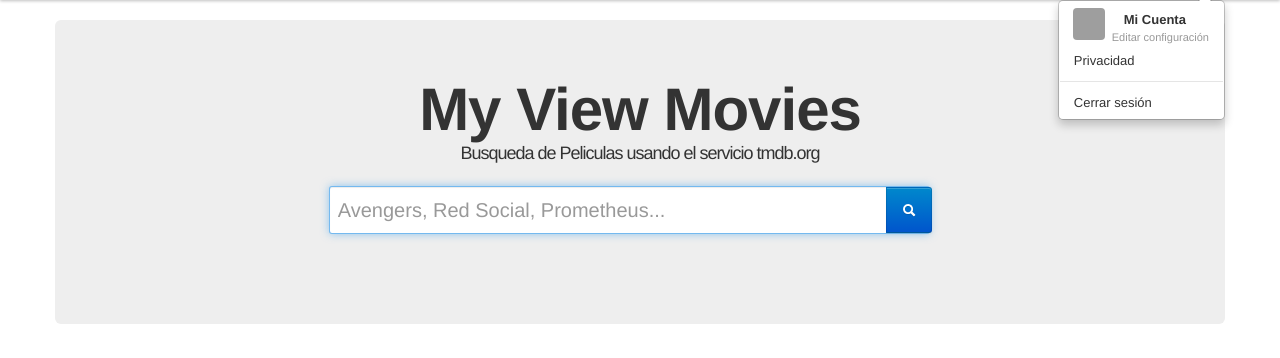
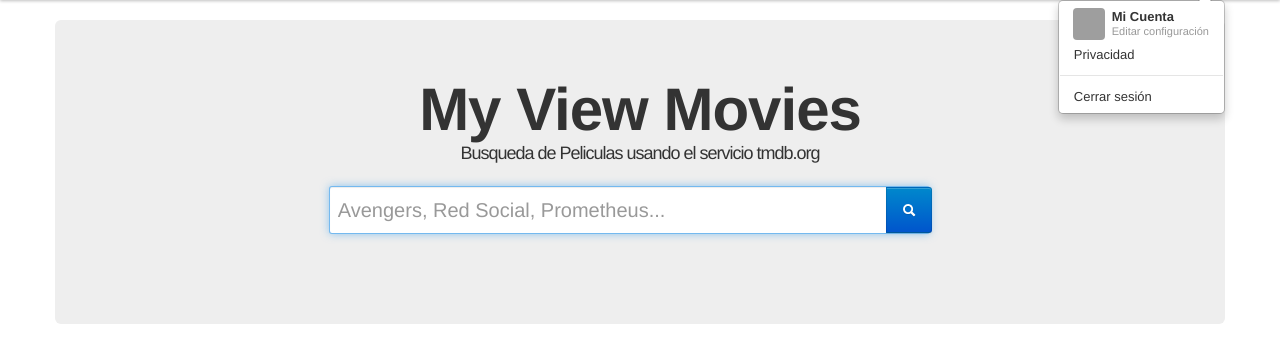
Before and after one commit to maoaiz/Prueba_Django, a Django app: page / in a window 1280 px wide, after a click on "sample". Shown: the part 40-398 px from the top of the page. Run offline with Django 3.2, Linux system fonts and the light colour scheme; the visitor is signed in with stand-in values (Sample User, id 1); some libraries are stand-ins or nearby versions; grey boxes are pictures that could not be loaded.

Commit message:
Reparado error css del menu desplegable

```diff
--- a/MyMovies/settings.py
+++ b/MyMovies/settings.py
@@ -4,7 +4,7 @@ DEBUG = True
 TEMPLATE_DEBUG = DEBUG
 PROJECT_PATH = os.path.realpath(os.path.dirname(__file__))
 ADMINS = (
-    # ('Your Name', 'your_email@example.com'),
+     ('Mauricio Aizaga', 'mauricioaizaga@gmail.com'),
 )
 
 MANAGERS = ADMINS
@@ -23,7 +23,7 @@ DATABASES = {
 #DATABASES = {
 #    'default': {
 #        'ENGINE': 'django.db.backends.mysql', # Add 'postgresql_psycopg2', 'mysql', 'sqlite3' or 'oracle'.
-#        'NAME': 'sintramu_django_test',                      # Or path to database file if using sqlite3.
+#        'NAME': 'sintramu_mymovies',                      # Or path to database file if using sqlite3.
 #        'USER': 'sintramu_django',                      # Not used with sqlite3.
 #        'PASSWORD': 'django',                  # Not used with sqlite3.
 #        'HOST': '',                      # Set to empty string for localhost. Not used with sqlite3.
--- a/static/css/style.css
+++ b/static/css/style.css
@@ -4,6 +4,9 @@
 }
 .b{
     border: solid thin #dadada;
+}
+.dropdown-menu li .next-li, .dropdown-menu li p{
+    margin: 3px 12px;
 }
 body{
     /*background-color:#dadada;*/
@@ -134,8 +137,9 @@ img.img50{
 }
 
 .fullname{
+    color: #333;
     font-weight: bold;
-    color: #333;
+    margin-left: 0px;
 }
 .color-fff{
     color:#fff;
@@ -146,9 +150,6 @@ img.img50{
     width: 80%;
 }
 
-.dropdown-menu li .next-li, .dropdown-menu li p{
-    margin: 3px 12px;
-}
 #btn-login{
     margin-right: 10px;
 }
--- a/static/js/plugins.js
+++ b/static/js/plugins.js
@@ -91,22 +91,16 @@ function search(e){
 }
 
 function main(){
-    //    var url = "http://sg.media-imdb.com/suggests/"+q0+"/"+q+".json";
-    //    var url2 = "http://www.imdb.com/xml/find?json=1&nr=1&nm=on&q="+q;
-    //    var url3 = "http://www.imdb.com/xml/find?xml=1&tt=1&nm=on&q="+q;
-    //    var url6="http://api.themoviedb.org/2.1/Movie.search/es-CO/xml/"+APIKEY+"/"+q;
-    //    var url7="http://api.themoviedb.org/2.1/Movie.search/es-CO/json/"+APIKEY+"/"+q;
-
     //--------<on submit when search>------------//
     $("#search-form").on("submit",search);
     //--------</on submit when search>------------//
 
-    //-------------------<letra blanca del perfil>-------------------------//
+    //-------------------<letra blanca del perfil on hover>-------------------------//
     $("ul.dropdown-menu li.current-user").hover(
-        function(e){$(".content-box p, .content-box small").addClass("color-fff")},
-        function(e){$(".content-box p, .content-box small").removeClass("color-fff")}
+        function(e){$(".content-box *").addClass("color-fff")},
+        function(e){$(".content-box *").removeClass("color-fff")}
     );
-    //-------------------</letra blanca del perfil>-------------------------//
+    //-------------------</letra blanca del perfil on hover>-------------------------//
 
     //------<No cierra el Menú de login al dar click>---------------/
     $(".next-li").focus(function(e){
@@ -122,13 +116,20 @@ function main(){
         e.preventDefault();
         $("ul.dropdown-menu").removeClass("disblock");
     });
-//    $(".btn-group").on("click",function(e){
-//        e.preventDefault();
-//        if($("#menu-login").hasClass("open"))
-//            $("ul.dropdown-menu").removeClass("disblock");
-//
-//    });
     //------ </On Login Submit >--------------/
 }
 
 $(document).on("ready",main);
+
+
+
+
+/**
+ * CONSULTAS A LAS APIS DE PELICULAS
+    //    var url = "http://sg.media-imdb.com/suggests/"+q0+"/"+q+".json";
+    //    var url2 = "http://www.imdb.com/xml/find?json=1&nr=1&nm=on&q="+q;
+    //    var url3 = "http://www.imdb.com/xml/find?xml=1&tt=1&nm=on&q="+q;
+    //    var url6="http://api.themoviedb.org/2.1/Movie.search/es-CO/xml/"+APIKEY+"/"+q;
+    //    var url7="http://api.themoviedb.org/2.1/Movie.search/es-CO/json/"+APIKEY+"/"+q;
+
+ */
--- a/templates/website/index.html
+++ b/templates/website/index.html
@@ -52,10 +52,10 @@
                         <ul class="dropdown-menu">
                             {% if user.is_authenticated %}
                             <li class="current-user">
-                                <a href="/">
+                                <a href="/account">
                                     <div class="content-box">
                                         <img class="size32 avatar" src="https://si0.twimg.com/profile_images/1391659719/mao_normal.jpg" alt="MaoAiz" />
-                                        <p class="fullname">Mi Cuenta</p>
+                                        <span class="fullname">Mi Cuenta</span>
                                         <small class="metadata">Editar configuraci&oacute;n</small>
                                     </div>
                                 </a>
```
